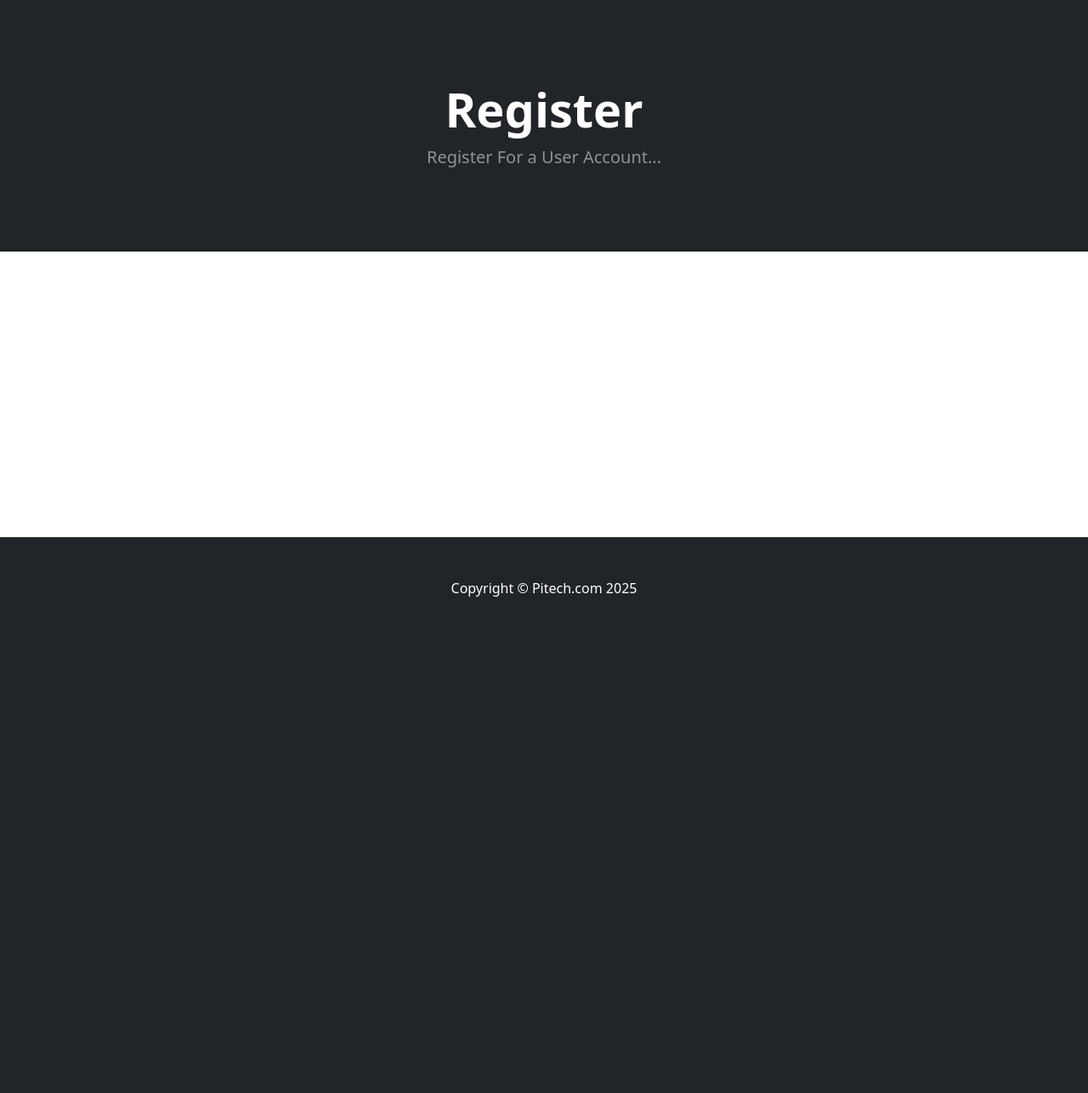
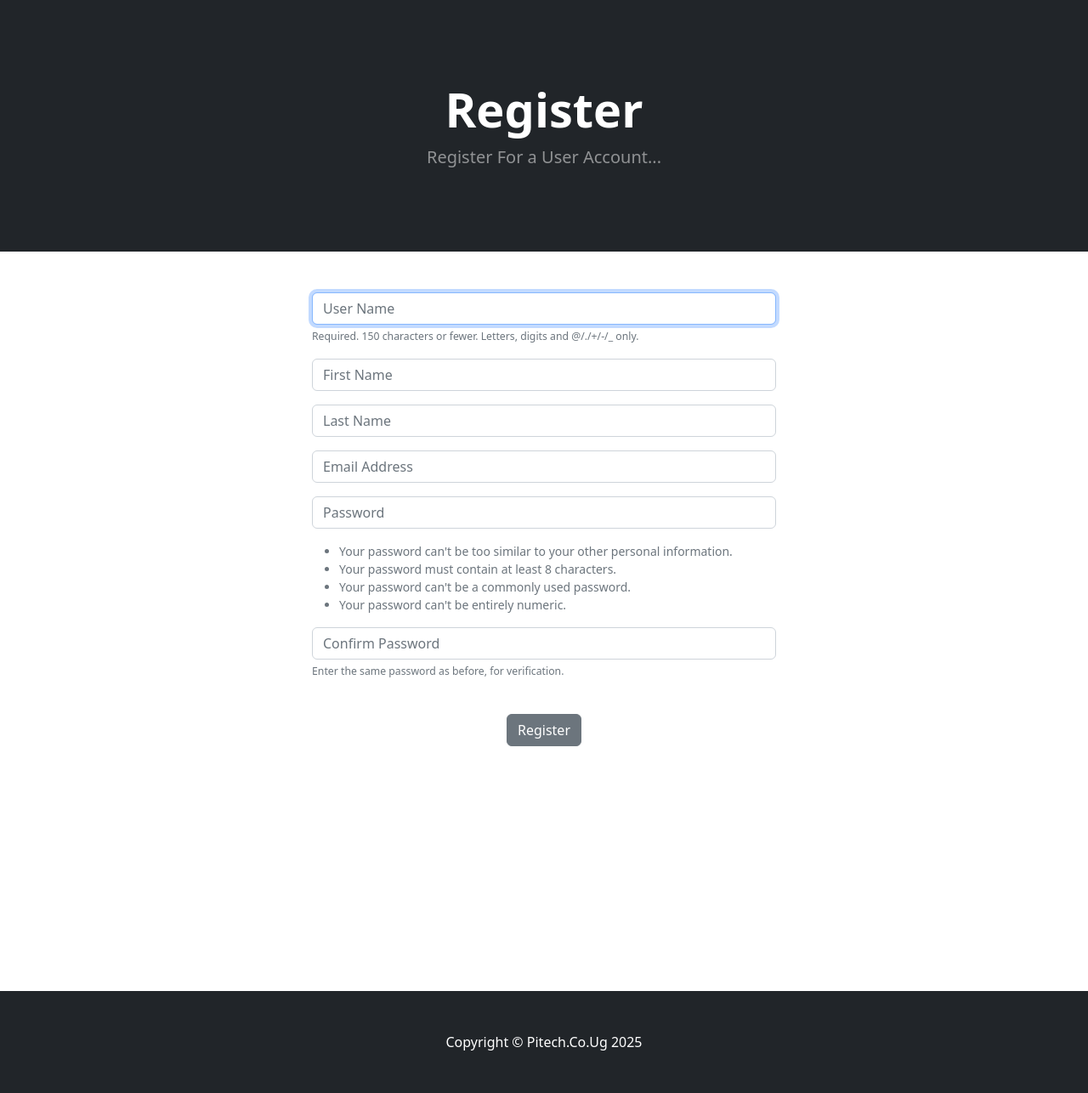
Before and after one commit to nkyomuhendo/django-ecom-store, a Django app: page /register/ in a window 1280 px wide. Shown: the part 57-1343 px from the top of the page at 85% size. Before the commit the page ends 759 px from the top, so only its background shows below. Run offline with Django 5.2, Linux system fonts and the light colour scheme; some libraries are stand-ins or nearby versions.

Commit message:
Added registration form via UserSignUpForm

```diff
--- /dev/null
+++ b/store/forms.py
@@ -0,0 +1,31 @@
+from django.contrib.auth.models import User
+from django.contrib.auth.forms import UserCreationForm
+from django import forms
+
+
+class SignUpForm(UserCreationForm):
+	email = forms.EmailField(label="", widget=forms.TextInput(attrs={'class':'form-control', 'placeholder':'Email Address'}))
+	first_name = forms.CharField(label="", max_length=100, widget=forms.TextInput(attrs={'class':'form-control', 'placeholder':'First Name'}))
+	last_name = forms.CharField(label="", max_length=100, widget=forms.TextInput(attrs={'class':'form-control', 'placeholder':'Last Name'}))
+
+	class Meta:
+		model = User
+		fields = ('username', 'first_name', 'last_name', 'email', 'password1', 'password2')
+
+	def __init__(self, *args, **kwargs):
+		super(SignUpForm, self).__init__(*args, **kwargs)
+
+		self.fields['username'].widget.attrs['class'] = 'form-control'
+		self.fields['username'].widget.attrs['placeholder'] = 'User Name'
+		self.fields['username'].label = ''
+		self.fields['username'].help_text = '<span class="form-text text-muted"><small>Required. 150 characters or fewer. Letters, digits and @/./+/-/_ only.</small></span>'
+
+		self.fields['password1'].widget.attrs['class'] = 'form-control'
+		self.fields['password1'].widget.attrs['placeholder'] = 'Password'
+		self.fields['password1'].label = ''
+		self.fields['password1'].help_text = '<ul class="form-text text-muted small"><li>Your password can\'t be too similar to your other personal information.</li><li>Your password must contain at least 8 characters.</li><li>Your password can\'t be a commonly used password.</li><li>Your password can\'t be entirely numeric.</li></ul>'
+
+		self.fields['password2'].widget.attrs['class'] = 'form-control'
+		self.fields['password2'].widget.attrs['placeholder'] = 'Confirm Password'
+		self.fields['password2'].label = ''
+		self.fields['password2'].help_text = '<span class="form-text text-muted"><small>Enter the same password as before, for verification.</small></span>'
--- a/store/templates/base.html
+++ b/store/templates/base.html
@@ -33,7 +33,7 @@
 
         <!-- Footer-->
         <footer class="py-5 bg-dark">
-            <div class="container"><p class="m-0 text-center text-white">Copyright &copy; Pitech.com 2025</p></div>
+            <div class="container"><p class="m-0 text-center text-white">Copyright &copy; Pitech.Co.Ug 2025</p></div>
         </footer>
         <!-- Bootstrap core JS-->
         <script src="https://cdn.jsdelivr.net/npm/bootstrap@5.2.3/dist/js/bootstrap.bundle.min.js"></script>
--- a/store/templates/register.html
+++ b/store/templates/register.html
@@ -16,12 +16,16 @@
         </header>
         <div class="container">
                 <div class="row">
-                    <center>
-                        <div class="col-8">
+
+                        <div class="col-md-6 offset-md-3">
 <br/><br/>
-<form method="POST" action="{% url 'login' %}">
+<form method="POST" action="{% url 'register' %}">
     {% csrf_token %}
-
+  {{ form.as_p }}
+  <br/>
+    <center>
+  <button type="submit" class="btn btn-secondary">Register</button>
+    </center>
 </form>
 <br/><br/>
 <br/><br/>
--- a/store/views.py
+++ b/store/views.py
@@ -2,6 +2,11 @@ from django.shortcuts import render, redirect
 from .models import Product
 from django.contrib.auth import authenticate, login, logout
 from django.contrib import messages
+from django.contrib.auth.models import User
+from django.contrib.auth.forms import UserCreationForm
+from .forms import SignUpForm
+from django import forms
+
 
 
 # Create your views here.
@@ -45,5 +50,21 @@ def logout_user(request):
 
 # logout user view
 def register_user(request):
+    form = SignUpForm()
+    if request.method == "POST":
+        form = SignUpForm(request.POST)
+        if form.is_valid():
+            form.save()
+            username = form.cleaned_data['username']
+            password = form.cleaned_data['password1']
+            #Log in user
+            user = authenticate(username=username, password=password)
+            login(request, user)
+            messages.success(request, ("You have Registered successfully.. Welcome!!"))
+            return redirect('home')
+        else:
+            messages.success(request, ("Whoopsy!! There was a problem Registering your account... Please try again..!"))
+            return redirect('register')
 
-    return render(request, 'register.html', {})
+    else:
+        return render(request, 'register.html', {'form': form})
```
